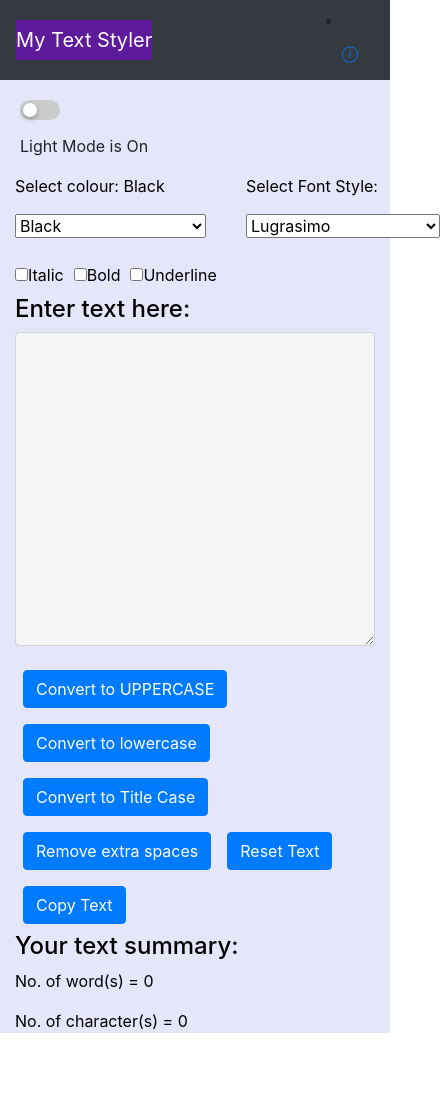
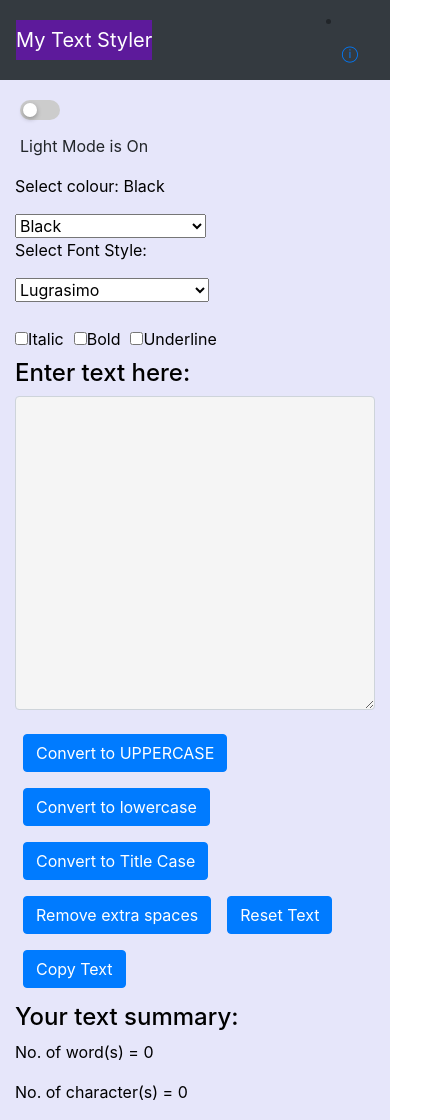
Before and after one commit to Siddharthbeniwal/TextStyler, a React (Create React App) app: page / in a window 390 px wide. Shown: the whole page, 440 px wide, since content can reach past the window. Before the commit the page ends 1049 px from the top, so only its background shows below. Built offline with nearby package versions, Linux system fonts and the light colour scheme; a web font is replaced by a local one.

Commit message:
Responsiveness changes

```diff
--- a/src/App.css
+++ b/src/App.css
@@ -37,32 +37,26 @@
   }
 }
 
-marquee {
-  height: 50px;
-  overflow: hidden;
-  position: relative;
-  background: #fefefe;
-  color: #333;
-  border: 1px solid #4a4a4a;
+.singleRow {
+  display: flex;
+  flex-wrap: wrap;
+  justify-content: left;
+  gap: 4%;
+  margin-bottom: 20px;
 }
 
-textColour {
-  color: #db0808;
+.convertButtons {
+  display: flex;
+  flex-wrap: wrap;
+  justify-content: left;
 }
 
-body {
-  background-color: blue;
-}
-
-button {
-  color: #0b0b0b;
-  background-color: rgb(238, 215, 140);
-}
-
-.singleRow {
+.summary {
   display: flex;
-  gap: 40px;
-  /* margin-Bottom: '200px'; */
+  flex-direction: column;
+  flex-wrap: wrap;
+  justify-content: center;
+  margin-top: 2%;
 }
 
 .checkboxStyle {
@@ -107,11 +101,7 @@ button {
 
 /* CSS for toggle button starts here */
 .toggleButton {
-  font-variation-settings:
-  'FILL' 0,
-  'wght' 400,
-  'GRAD' 0,
-  'opsz' 48
+  font-variation-settings: 'FILL' 0, 'wght' 400, 'GRAD' 0, 'opsz' 48;
 }
 
 .toggle-container {
@@ -167,3 +157,15 @@ button {
   background-color: #ccc;
 }
 /* CSS for toggle button ends here */
+
+/* Responsive changes*/
+@media (max-width: 768px) {
+   .App-header {
+    font-size: calc(10px + 1vmin);
+  }
+
+  .toggle-container {
+    margin-left: 20px;
+    margin-top: 20px;
+  }
+}
--- a/src/components/Navbar.js
+++ b/src/components/Navbar.js
@@ -2,7 +2,7 @@ import React from "react";
 
 const handleIClick = (event) => {
   event.preventDefault();
-  alert("This is a ReactJS project!!");
+  alert("This is a ReactJS project by Siddharth Beniwal !!");
 };
 
 export default function Navbar() {
--- a/src/components/TextForm.js
+++ b/src/components/TextForm.js
@@ -222,7 +222,7 @@ export default function TextForm(props) {
           ></textarea>
         </div>
       </div>
-
+      <div className="convertButtons">
       <button className="btn btn-primary mx-2 my-2" onClick={handleUpClick}>
         Convert to UPPERCASE
       </button>
@@ -254,7 +254,9 @@ export default function TextForm(props) {
           Text Copied!
         </span>
       )}
+      </div>
 
+      <div className="summary">
       <h4 style={{ color: isDarkMode ? "white" : "black" }}>
         Your text summary:
       </h4>
@@ -264,6 +266,7 @@ export default function TextForm(props) {
       <p style={{ color: isDarkMode ? "white" : "black" }}>
         No. of character(s) = {text.length}
       </p>
+      </div>
     </div>
   );
 }
```
